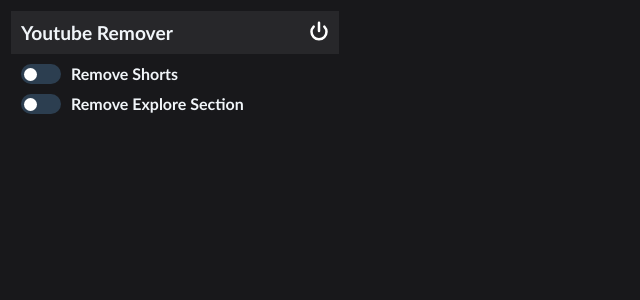
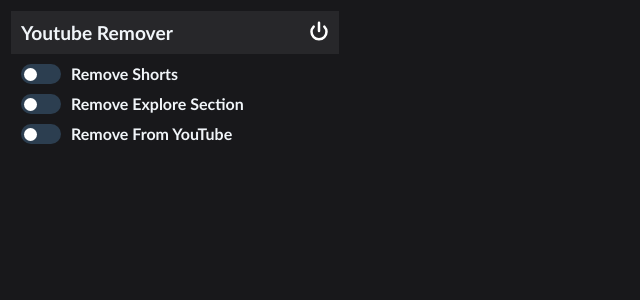
Before and after one commit to Jonathan1600/youtube-remover, a React (Create React App) app: page / in a window 1280 px wide. Both pictures are taken after a click on the button 319 px from the left and 32 px from the top of the page. Shown: the top 300 px of the page, without its empty margins (0-640 px from the left). Built offline with nearby package versions, Linux system fonts and the light colour scheme; no server answers; the HTML template or start-up script is replaced by a standard one.

Commit message:
Place holder box

```diff
--- a/src/App.tsx
+++ b/src/App.tsx
@@ -125,6 +125,16 @@
 						<span />
 						<strong>Remove Explore Section</strong>
 					</label>
+					<label>
+						<input
+							id="remove-more"
+							type="checkbox"
+							defaultChecked={!exploreEnabled}
+							onClick={toggleExplore}
+						/>
+						<span />
+						<strong>Remove From YouTube</strong>
+					</label>
 				</div>
 			) : (
 				<div id="off-ui">
```
